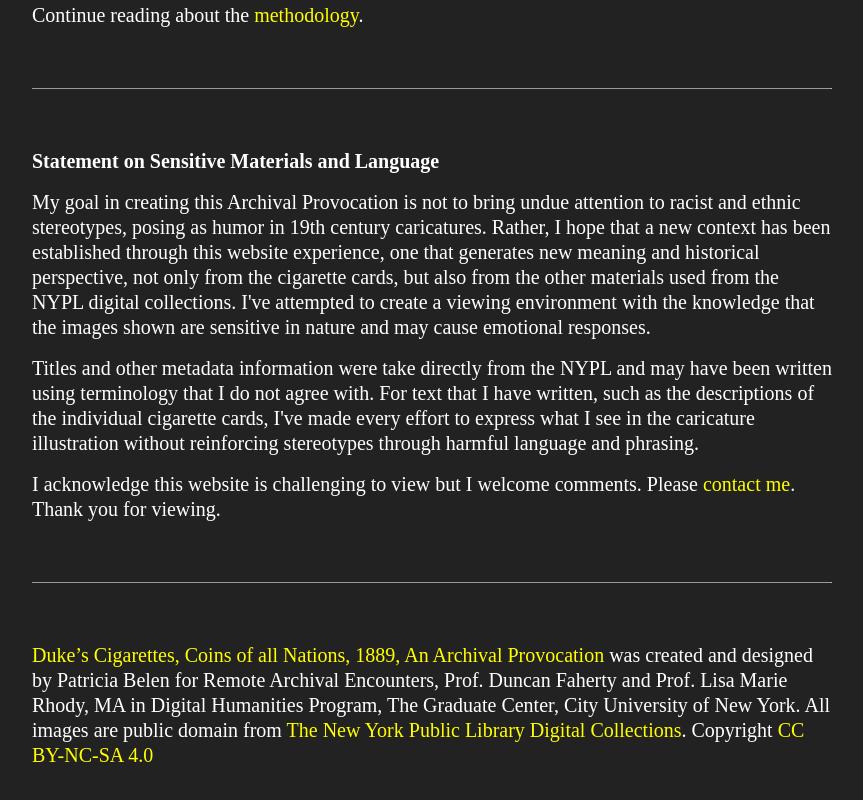
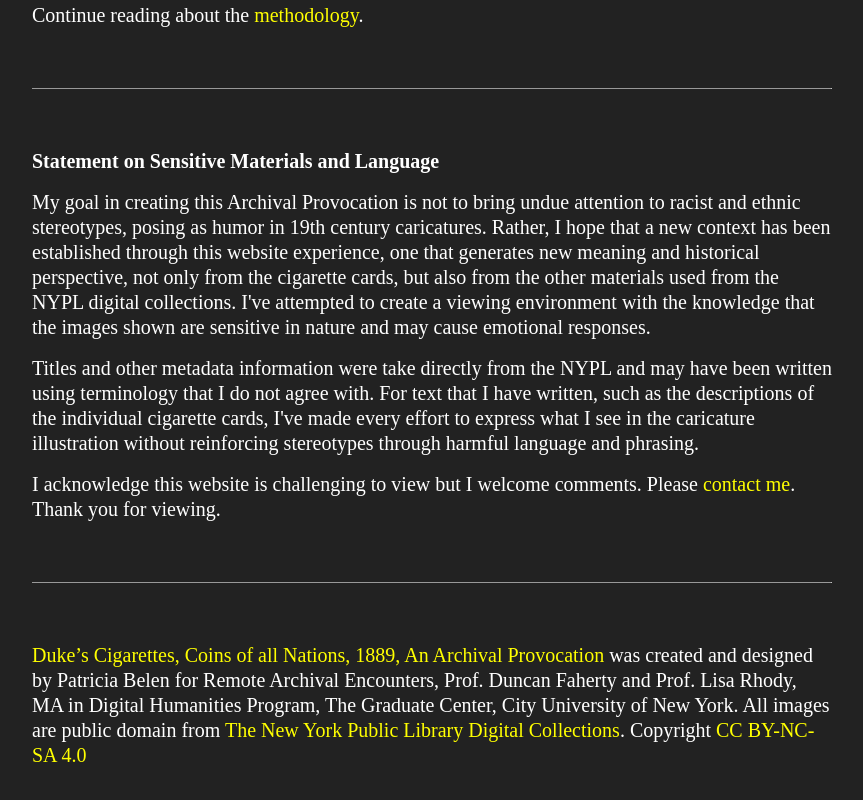
Before and after one commit to DukesCigarettes/dukescigarettes.github.io, a plain HTML site: page intro.html in a window 1280 px wide. Shown: the part 1247-2047 px from the top of the page, without its empty margins (8-871 px from the left). Drawn offline with nearby package versions, Linux system fonts and the light colour scheme; a web font is replaced by a local one.

Commit message:
Add files via upload

```diff
--- a/intro.html
+++ b/intro.html
@@ -51,7 +51,7 @@
 
 <hr>
 
-<p><a href="index.html">Duke’s Cigarettes, Coins of all Nations, 1889, An Archival Provocation</a> was created and designed by Patricia Belen for Remote Archival Encounters, Prof. Duncan Faherty and Prof. Lisa Marie Rhody, MA in Digital Humanities Program, The Graduate Center, City University of New York. All images are public domain from <a hrf="https://digitalcollections.nypl.org/" target="_blank">The New York Public Library Digital Collections</a>. Copyright <a href="https://creativecommons.org/licenses/by-nc-sa/4.0/" target="_blank">CC BY-NC-SA 4.0</a></p>
+<p><a href="index.html">Duke’s Cigarettes, Coins of all Nations, 1889, An Archival Provocation</a> was created and designed by Patricia Belen for Remote Archival Encounters, Prof. Duncan Faherty and Prof. Lisa Rhody, MA in Digital Humanities Program, The Graduate Center, City University of New York. All images are public domain from <a hrf="https://digitalcollections.nypl.org/" target="_blank">The New York Public Library Digital Collections</a>. Copyright <a href="https://creativecommons.org/licenses/by-nc-sa/4.0/" target="_blank">CC BY-NC-SA 4.0</a></p>
 
 
 </div>
```
